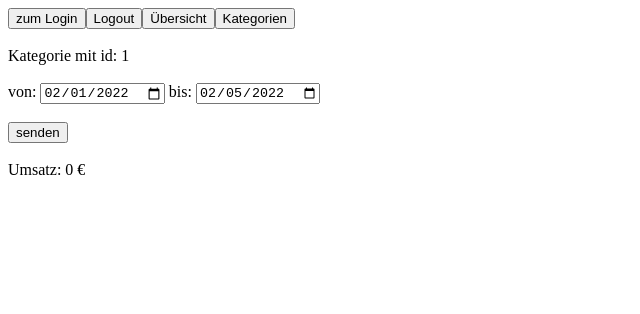
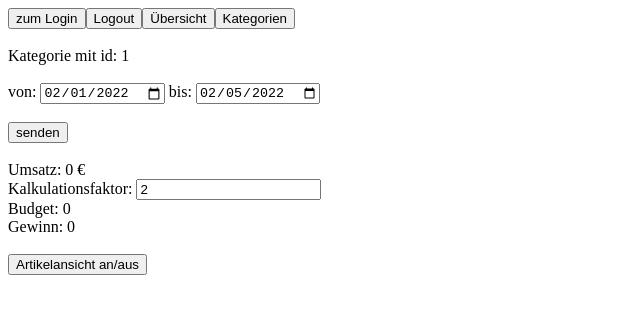
Before and after one commit to stedo005/stedo-capstone, a React (Create React App) app in the folder frontend/: page /categories/evaluate/1 in a window 1280 px wide. Shown: the top 314 px of the page, without its empty margins (0-640 px from the left). Built offline with nearby package versions, Linux system fonts and the light colour scheme.

Commit message:
calculations frontend

```diff
--- a/frontend/src/Main/EvaluateCategory.tsx
+++ b/frontend/src/Main/EvaluateCategory.tsx
@@ -13,6 +13,10 @@ const EvaluateCategory = () => {
     const [dateTo, setDateTo] = useState("2022-02-05")
     const [result, setResult] = useState(0)
     const [soldItems, setSoldItems] = useState([] as soldItem[])
+    const [hide, setHide] = useState(true)
+    const [calculationFactor, setCalculationFactor] = useState(2)
+    let budget = 1 / calculationFactor * result
+    let profit = result - budget
 
     const sendDate = () => {
 
@@ -44,11 +48,30 @@ const EvaluateCategory = () => {
             {t("Kategorie")} mit id: {linkedId.categoryId}<br/><br/>
             von: <input type={"date"} value={dateFrom} onChange={e => setDateFrom(e.target.value)}/> bis: <input type={"date"} value={dateTo} onChange={e => setDateTo(e.target.value)}/><br/><br/>
             <button onClick={sendDate}>senden</button><br/><br/>
-            <div>{t("Umsatz: ")}{result} €</div>
+            <div>
+                {t("Umsatz: ")}{result} €
+            </div>
+            <div>
+                <label htmlFor={"faktor"}>{t("Kalkulationsfaktor: ")}</label>
+                <input
+                    id={"faktor"}
+                    type={"number"}
+                    value={calculationFactor}
+                    onChange={e => setCalculationFactor(parseFloat(e.target.value))}
+                />
+            </div>
+            <div>
+                {t("Budget: ")}{budget}
+            </div>
+            <div>
+                {t("Gewinn: ")}{profit}
+            </div>
+            <br/>
+            <button onClick={() =>hide ? setHide(false) : setHide(true)}>{t("Artikelansicht an/aus")}</button><br/><br/>
             {
                 soldItems.length > 0
                 ?
-                    <div>{soldItems.map(e => <div>{e.itemName}</div>)}</div>
+                    <div hidden={hide}>{soldItems.map(e => <div>{e.itemName}</div>)}</div>
                 :
                     <div></div>
             }
```
